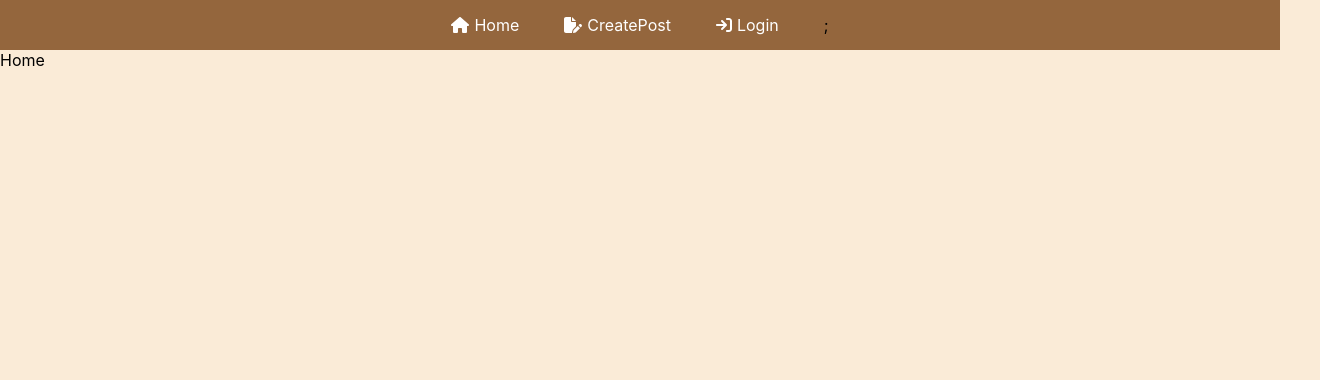
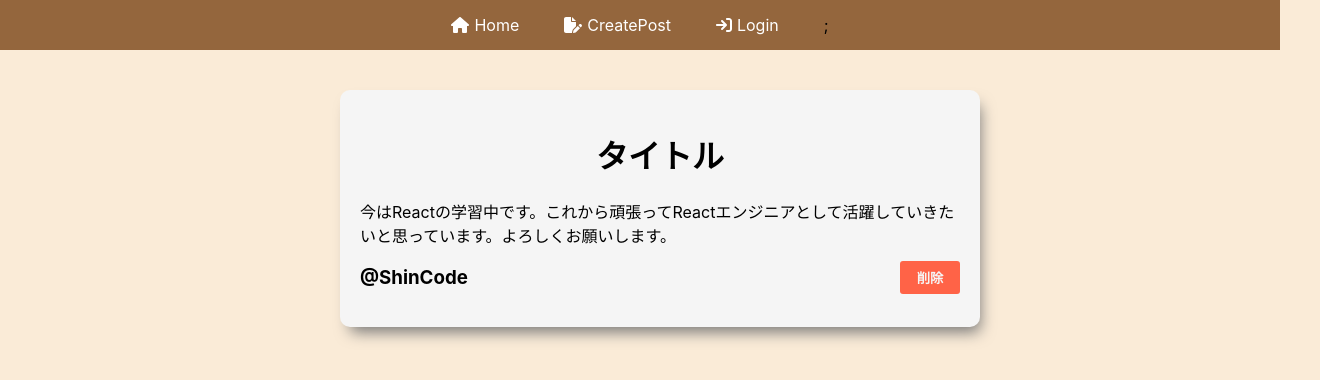
Before and after one commit to sorakawa101/blog-app, a React (Create React App) app: page / in a window 1280 px wide. Shown: the top 380 px of the page, 1320 px wide, since content can reach past the window. Built offline with nearby package versions, Linux system fonts and the light colour scheme; no server answers.

Commit message:
add: Homeコンポーネントを作成＆CSS適用

```diff
--- /dev/null
+++ b/src/components/Home.css
@@ -0,0 +1,56 @@
+.homePage {
+    width: 100%;
+    height: 90vh;
+    display: flex;
+    align-items: center;
+    flex-direction: column;
+    padding: 20px;
+}
+
+.homePage .postContents {
+    width: 600px;
+    height: auto;
+    max-height: 600px;
+    background-color: whitesmoke;
+    box-shadow: 5px 10px 15px -5px #777777;
+    margin: 20px;
+    padding: 20px;
+    border-radius: 10px;
+}
+
+.postHeader {
+    text-align: center;
+    margin-top: 5px;
+}
+
+.postContents .postTextContainer {
+    height: auto;
+    word-wrap: break-word;
+    max-height: 400px;
+    width: 100%;
+}
+
+.nameAndDeleteButton {
+    display: flex;
+    align-items: center;
+}
+
+.nameAndDeleteButton button {
+    flex: 10%;
+    background-color:tomato;
+    color: whitesmoke;
+    font-weight: bold;
+    padding: 7px 15px;
+    border-radius: 3px;
+    border: none;
+    cursor: pointer;
+    transition: all 0.3s;
+}
+
+.nameAndDeleteButton button:hover {
+    background-color: crimson;
+}
+
+.nameAndDeleteButton h3 {
+    flex: 90%;
+}
--- a/src/components/Home.js
+++ b/src/components/Home.js
@@ -1,8 +1,22 @@
 import React from 'react';
+import "./Home.css";
 
 const Home = () => {
     return (
-        <div>Home</div>
+        <div className='homePage'>
+                <div className="postContents">
+                    <div className="postHeader">
+                        <h1>タイトル</h1>
+                    </div>
+                <div className="postTextContainer">
+                    今はReactの学習中です。これから頑張ってReactエンジニアとして活躍していきたいと思っています。よろしくお願いします。
+                </div>
+                <div className="nameAndDeleteButton">
+                    <h3>@ShinCode</h3>
+                    <button>削除</button>
+                </div>
+            </div>
+        </div>
     )
 }
 
```
